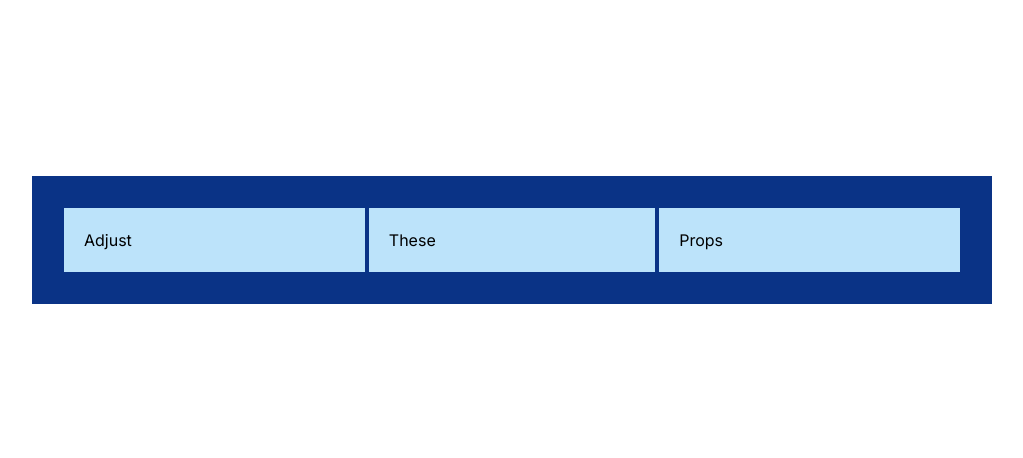
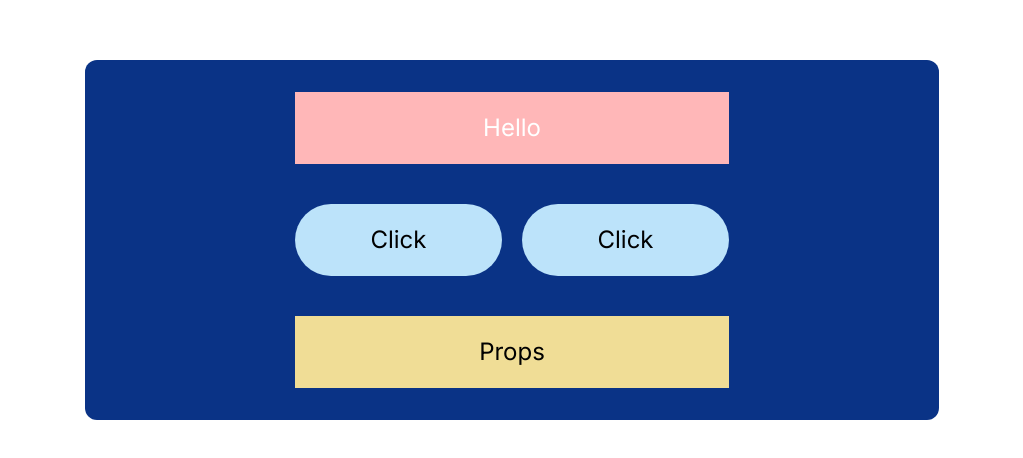
Before and after one commit to acm-ucr/archery-website, a Next.js app: page / in a window 1280 px wide. Shown: the part 160-618 px from the top of the page, without its empty margins (128-1151 px from the left). Built offline with nearby package versions, Linux system fonts and the light colour scheme.

Commit message:
created the example

```diff
--- a/package.json
+++ b/package.json
@@ -23,8 +23,8 @@
     "@tailwindcss/postcss": "4.0.17",
     "@tanstack/eslint-plugin-query": "5.68.0",
     "@types/node": "22.13.14",
-    "@types/react": "19.0.7",
-    "@types/react-dom": "19.0.3",
+    "@types/react": "^19.0.7",
+    "@types/react-dom": "^19.0.3",
     "@typescript-eslint/eslint-plugin": "8.28.0",
     "@typescript-eslint/parser": "8.28.0",
     "eslint": "9.23.0",
--- a/src/app/example.tsx
+++ b/src/app/example.tsx
@@ -1,17 +1,25 @@
 const Example = (props: { text1: string; text2: string; text3: string }) => {
   return (
-    <div className="bg-archery-blue-500 flex w-3/4 items-center gap-1 justify-self-center p-8">
-      <div className="bg-archery-blue-100 w-1/2 p-5 text-left">
-        {props.text1}
-      </div>
+    <div className="bg-archery-blue-500 mx-auto w-2/3 rounded-xl p-8">
+      <div className="grid grid-rows-3 justify-items-center gap-10">
+        <div className="bg-archery-pink-100 w-[55%] p-5 text-center text-2xl text-white">
+          {props.text1}
+        </div>
 
-      <div className="flex w-1/2 flex-row gap-1">
-        <div className="bg-archery-blue-100 w-full p-5 text-left">
-          {props.text2}
+        <div className="grid w-[55%] grid-cols-2 gap-5">
+          <div className="bg-archery-blue-100 w-full rounded-full p-5 text-center text-2xl">
+            {props.text2}
+          </div>
+
+          <div className="bg-archery-blue-100 w-full rounded-full p-5 text-center text-2xl">
+            {props.text2}
+          </div>
+        </div>
+
+        <div className="bg-archery-yellow-100 w-[55%] p-5 text-center text-2xl">
+          {props.text3}
         </div>
       </div>
-
-      <div className="bg-archery-blue-100 w-1/2 p-5">{props.text3}</div>
     </div>
   );
 };
--- a/src/app/page.tsx
+++ b/src/app/page.tsx
@@ -3,7 +3,7 @@ import Example from "@/app/example";
 const Home = () => {
   return (
     <div className="flex h-screen w-screen items-center justify-center">
-      <Example text1="Adjust" text2="These" text3="Props" />
+      <Example text1="Hello" text2="Click" text3="Props" />
     </div>
   );
 };
```
Also changed, not shown: 1 other file (tests, documents, lock files or other folders).
